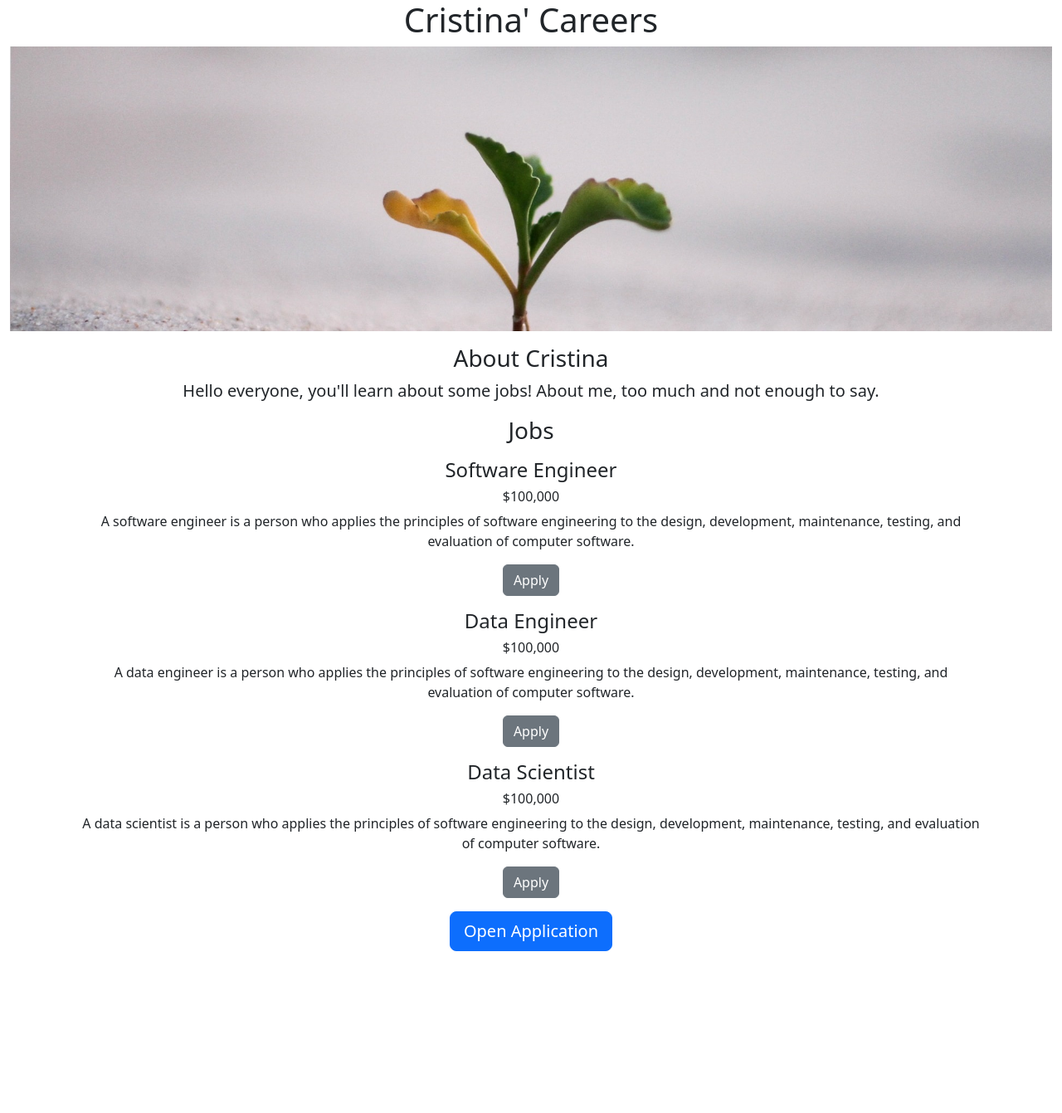
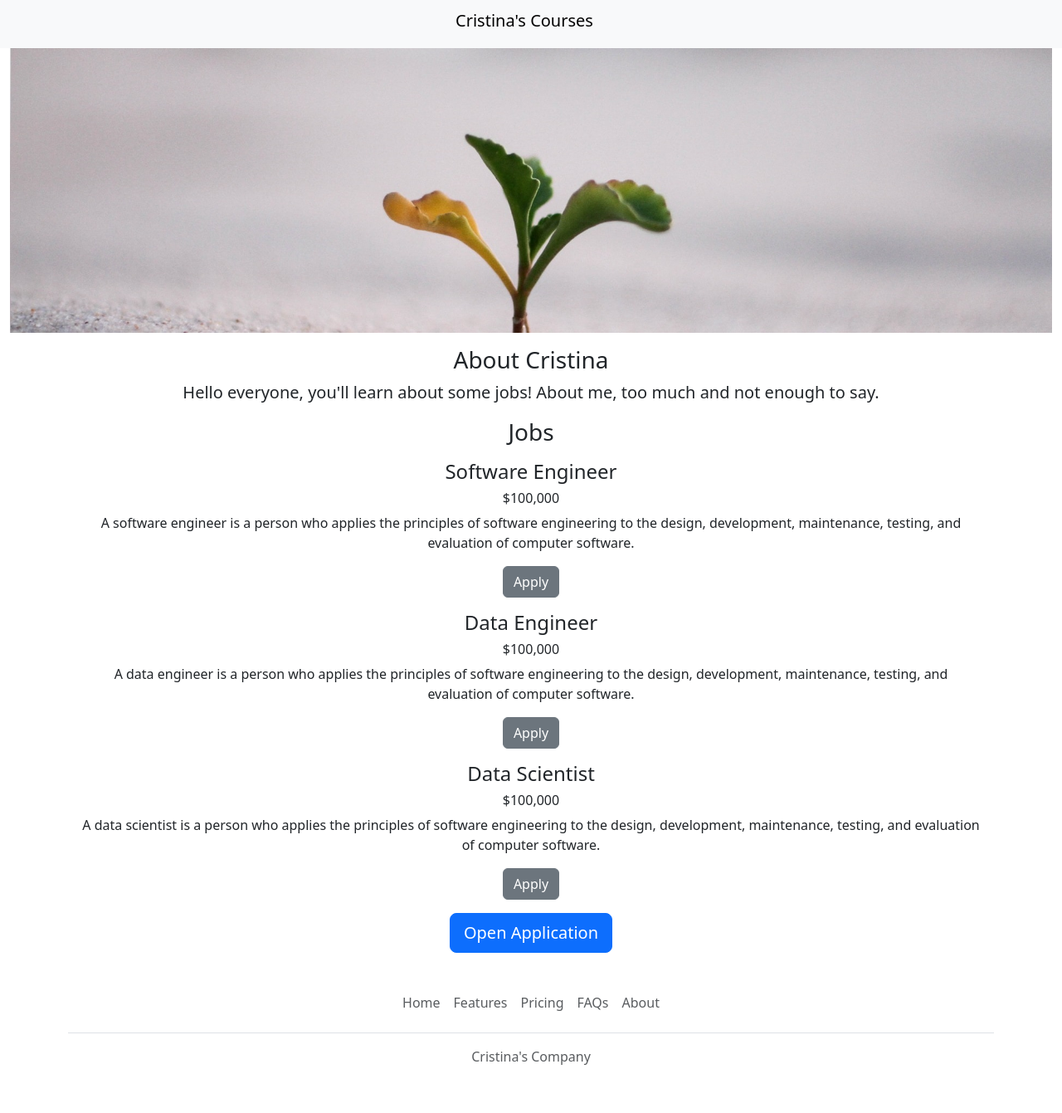
Before and after one commit to chriszapp/waiting_soon_for_the_tailor, a Flask app: page / in a window 1280 px wide. Shown: the whole page at 83% size. Before the commit the page ends 1146 px from the top, so only its background shows below. Run offline with Flask 3, Linux system fonts and the light colour scheme.

Commit message:
header and footer added

```diff
--- /dev/null
+++ b/templates/footer.html
@@ -0,0 +1,12 @@
+<div class="container">
+    <footer class="py-3 my-4">
+      <ul class="nav justify-content-center border-bottom pb-3 mb-3">
+        <li class="nav-item"><a href="#" class="nav-link px-2 text-muted">Home</a></li>
+        <li class="nav-item"><a href="#" class="nav-link px-2 text-muted">Features</a></li>
+        <li class="nav-item"><a href="#" class="nav-link px-2 text-muted">Pricing</a></li>
+        <li class="nav-item"><a href="#" class="nav-link px-2 text-muted">FAQs</a></li>
+        <li class="nav-item"><a href="#" class="nav-link px-2 text-muted">About</a></li>
+      </ul>
+      <p class="text-center text-muted">Cristina's Company</p>
+    </footer>
+  </div>
--- a/templates/home.html
+++ b/templates/home.html
@@ -7,11 +7,8 @@
         <link href="https://cdn.jsdelivr.net/npm/bootstrap@5.3.0-alpha3/dist/css/bootstrap.min.css" rel="stylesheet" integrity="sha384-KK94CHFLLe+nY2dmCWGMq91rCGa5gtU4mk92HdvYe+M/SXH301p5ILy+dN9+nJOZ" crossorigin="anonymous">
     </head>
     <body>
-
-        <div>
-            <h1 class = 'text-center'>Cristina' Careers</h1>
+        {% include 'nav.html' %}
             <img  src="static\growth_pic.jpeg" alt="Cristina's Careers" class = 'container-fluid'>
-        </div>
             <div class = 'container text-center'>
                 <div class = 'mt-3'>
                     <h3 class = 'mt-3'>About Cristina</h3>
@@ -32,5 +29,6 @@
                     <button type="button" title="Contact Us" onclick="location.href='/contact.html'" class = 'btn btn-primary btn-lg mt-10'>Open Application</button>
                 </div>
             </div>
+        {% include 'footer.html' %}
     </body>
 </html>
--- /dev/null
+++ b/templates/nav.html
@@ -0,0 +1,5 @@
+<nav class="navbar sticky-top navbar-light bg-light">
+    <div class="container  justify-content-md-center">
+        <h1 class="navbar-brand">Cristina's Courses</h1>
+    </div>
+</nav>
```
Lines whose indentation alone changed are shown as unchanged.
